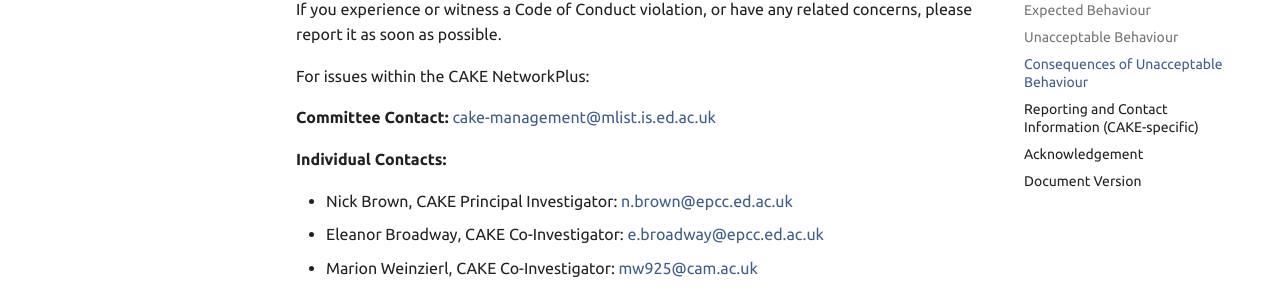
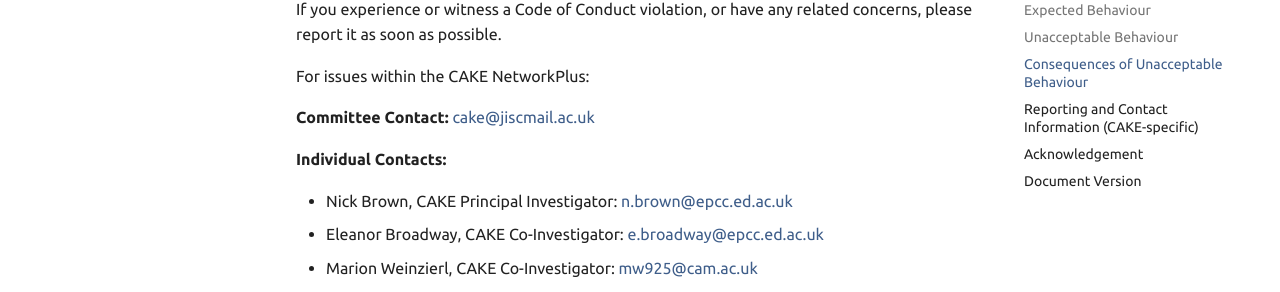
Before and after one commit to CAKE-DRI/CAKEbox, an MkDocs documentation site: the page built from docs/code-of-conduct.md, in a window 1280 px wide and 900 px high, scrolled down 2034 px. Shown: the part 152-444 px from the top of the window. Built offline with MkDocs 1.6.1 and Material for MkDocs 9.7.7, drawn with Linux system fonts in a browser that asks for light colours; comment, search, counter and statistics services are not loaded.

Commit message:
Update code-of-conduct.md

```diff
--- a/docs/code-of-conduct.md
+++ b/docs/code-of-conduct.md
@@ -64,7 +64,7 @@
 For issues within the CAKE NetworkPlus:
 
 **Committee Contact:**
-[cake-management@mlist.is.ed.ac.uk](mailto:cake-management@mlist.is.ed.ac.uk)
+[cake@jiscmail.ac.uk](mailto:cake@jiscmail.ac.uk)
 
 **Individual Contacts:**
 
```
